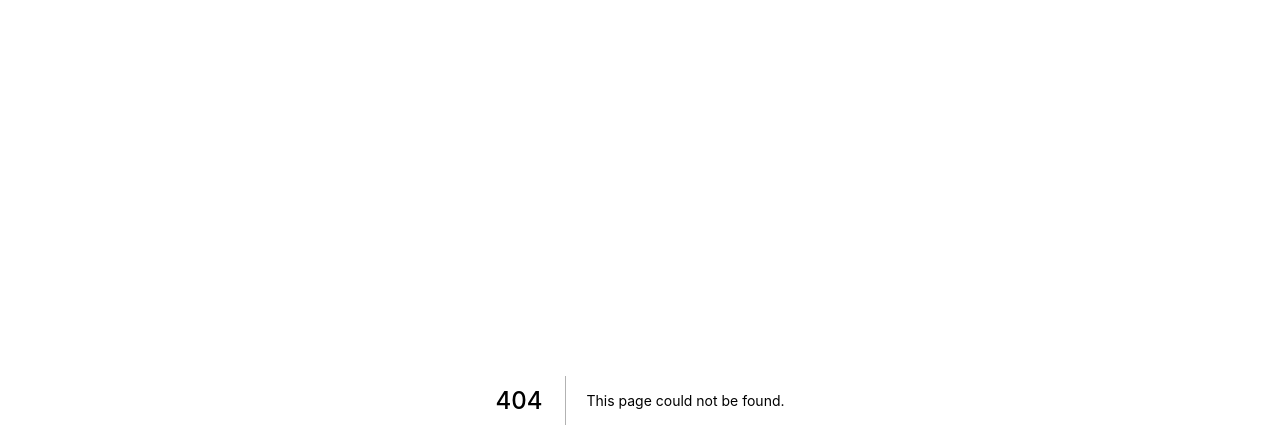
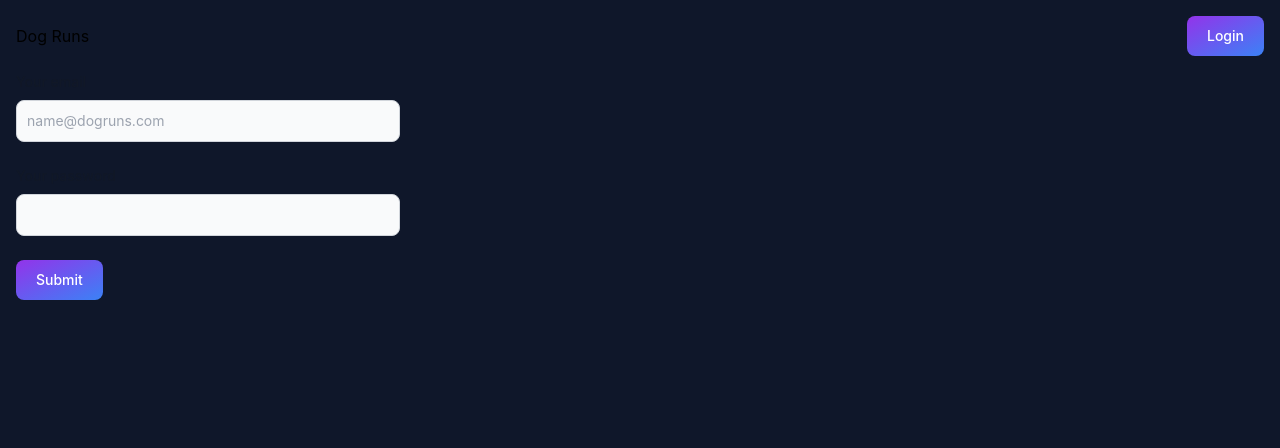
Before and after one commit to chadmuro/dogruns, a Next.js app: page /login in a window 1280 px wide. Before the commit this address had no page. Shown: the top 448 px of the page. Built offline with nearby package versions, Linux system fonts and the light colour scheme.

Commit message:
add next.config file and create basic login form

```diff
--- a/components/Header.tsx
+++ b/components/Header.tsx
@@ -18,7 +18,11 @@ const Header: React.FC = () => {
 
   let right = (
     <div>
-      <Button text="Login" />
+      <Link href="/login">
+        <a>
+          <Button type="button" text="Login" />
+        </a>
+      </Link>
     </div>
   );
 
--- a/components/Layout.tsx
+++ b/components/Layout.tsx
@@ -8,7 +8,7 @@ type Props = {
 const Layout: React.FC<Props> = (props) => (
   <div>
     <Header />
-    <div className="px-4">{props.children}</div>
+    <div className="px-4 max-w-screen-xl mx-auto">{props.children}</div>
     <style jsx global>{`
       html {
         box-sizing: border-box;
--- a/components/shared/Button.tsx
+++ b/components/shared/Button.tsx
@@ -1,11 +1,12 @@
-interface ButtonProps {
+import { ButtonHTMLAttributes } from "react";
+
+interface ButtonProps extends ButtonHTMLAttributes<HTMLButtonElement> {
   text: string;
 }
 
 const Button = ({ text, ...props }: ButtonProps) => {
   return (
     <button
-      type="button"
       className="text-white bg-gradient-to-br from-purple-600 to-blue-500 hover:bg-gradient-to-bl focus:ring-4 focus:ring-blue-300 dark:focus:ring-blue-800 font-medium rounded-lg text-sm px-5 py-2.5 text-center"
       {...props}
     >
--- /dev/null
+++ b/components/shared/Input.tsx
@@ -0,0 +1,26 @@
+import { InputHTMLAttributes } from "react";
+
+interface InputProps extends InputHTMLAttributes<HTMLInputElement> {
+  label: string;
+  name: string;
+}
+
+const Input = ({ label, name, ...props }: InputProps) => {
+  return (
+    <div className="mb-6">
+      <label
+        htmlFor={name}
+        className="block mb-2 text-sm font-medium text-gray-900 dark:text-gray-300"
+      >
+        {label}
+      </label>
+      <input
+        id={name}
+        className="bg-gray-50 border border-gray-300 text-gray-900 text-sm rounded-lg focus:ring-blue-500 focus:border-blue-500 block w-full p-2.5 dark:bg-gray-700 dark:border-gray-600 dark:placeholder-gray-400 dark:text-white dark:focus:ring-blue-500 dark:focus:border-blue-500"
+        {...props}
+      />
+    </div>
+  );
+};
+
+export default Input;
--- a/components/shared/ParkCard.tsx
+++ b/components/shared/ParkCard.tsx
@@ -1,5 +1,6 @@
 import { Park } from "@prisma/client";
 import Link from "next/link";
+import Image from "next/Image";
 
 interface ParkCardProps {
   park: Park;
@@ -9,7 +10,16 @@ const ParkCard = ({ park }: ParkCardProps) => {
   return (
     <Link href={`/park/${park.id}`}>
       <a className="max-w-sm bg-white rounded-lg border border-gray-200 shadow-md dark:bg-gray-800 dark:border-gray-700 justify-self-center">
-        <img className="rounded-t-lg" src={park.mainImage} alt={park.name} />
+        <div className="relative w-full h-48">
+          <Image
+            className="rounded-t-lg"
+            loader={({ src, width }) => `${src}?w=${width}`}
+            src={park.mainImage}
+            alt={park.name}
+            layout="fill"
+            objectFit="cover"
+          />
+        </div>
         <div className="p-5">
           <h5 className="mb-2 text-2xl font-bold tracking-tight text-gray-900 dark:text-white">
             {park.name}
--- /dev/null
+++ b/next.config.js
@@ -0,0 +1,5 @@
+module.exports = {
+  images: {
+    domains: ['images.unsplash.com']
+  },
+}
--- /dev/null
+++ b/pages/login.tsx
@@ -0,0 +1,23 @@
+import Layout from "../components/Layout";
+import Button from "../components/shared/Button";
+import Input from "../components/shared/Input";
+
+const Login = () => {
+  return (
+    <Layout>
+      <form className="max-w-sm">
+        <Input
+          label="Your email"
+          name="email"
+          type="email"
+          placeholder="name@dogruns.com"
+          required
+        />
+        <Input label="Your password" name="password" type="password" required />
+        <Button type="submit" text="Submit" />
+      </form>
+    </Layout>
+  );
+};
+
+export default Login;
--- a/pages/park/[id].tsx
+++ b/pages/park/[id].tsx
@@ -1,5 +1,7 @@
+import Layout from "../../components/Layout";
+
 const ParkDetails = () => {
-  return <div>Park Details</div>;
+  return <Layout>Park Details</Layout>;
 };
 
 export default ParkDetails;
```
